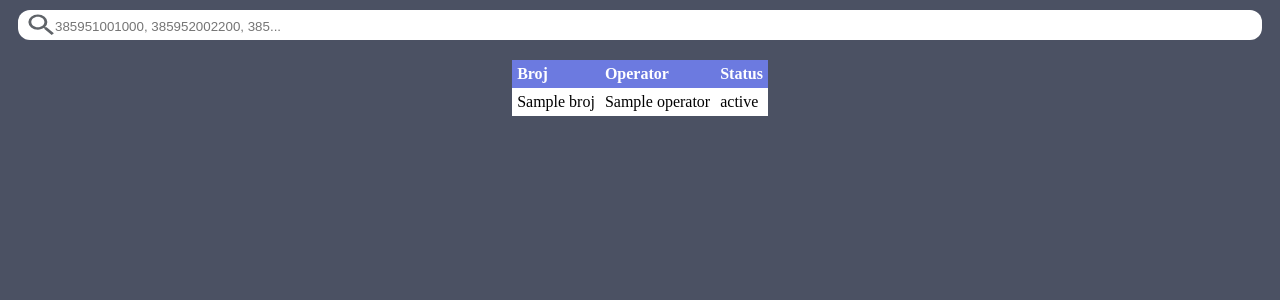
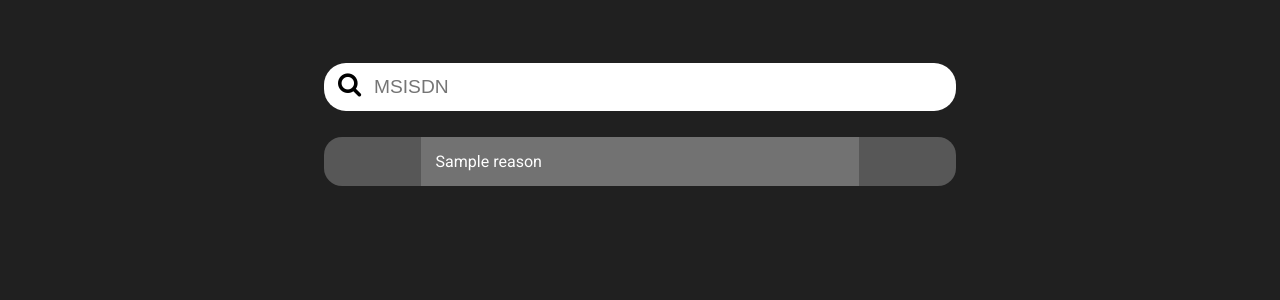
Before and after one commit to kazazEdis/hackom, a Flask app: template templates/mnp_results.html in a window 1280 px wide. Shown: the top 300 px of the page. Run offline with Flask 2, Linux system fonts and the light colour scheme; the template is opened without the code that fills it: most values are stand-ins (such as "Sample title", 1, 10 or a date in 2020); parts of the project's set-up code (start-up, migrations or seed data) failed here and were passed over.

Commit message:
Bad MSISDN error handling.

```diff
--- a/app.py
+++ b/app.py
@@ -11,16 +11,15 @@ app = Flask(__name__)
 def hackom():
     if request.method == "POST":
         msisdn = request.form.get("msisdn")
-        if "," in msisdn:
-            results = hakom.batch_operator(msisdn)
-            return render_template("mnp_results.html", results=results)
 
-        elif len(msisdn) >= 10 and "," not in msisdn:
-            results = hakom.operator(msisdn)
-            return render_template("mnp_results.html", results=results)
+        if len(msisdn) == 0:
+            return render_template("mnp_results.html", results=[{"Success": False, "Reason": "Please enter MSISDN!"}])
+
+        elif "," in msisdn:
+            return render_template("mnp_results.html", results=hakom.batch_operator(msisdn))
 
         else:
-            return render_template("mnp.html")
+            return render_template("mnp_results.html", results=hakom.operator(msisdn))
 
     else:
         return render_template("mnp.html")
--- a/static/css/base.css
+++ b/static/css/base.css
@@ -1,3 +1,3 @@
 body {
-    background-color: #4b5163;
+    background-color: #202020;
 }
--- a/static/css/mnp.css
+++ b/static/css/mnp.css
@@ -1,19 +1,17 @@
 #searchBar {
+  font-size: 120%;
+  height: 3rem;
+  width: 50%;
+  margin-left: 25%;
+  margin-top: 5%;
   background-color: white;
-    border-radius: 12px;
-    margin: 10px;
-    display: block;
-    position: relative;
-    height: 30px;
-    box-sizing: border-box;
-    padding-right: 100px;
+  border-radius: 22px;
 }
 
 #searchBar > input {
-      position: absolute;
-      left: 35px;
-      height: 100%;
-      width: 95%;
+    font-size: inherit;
+    height: -webkit-fill-available;
+    width: 90%;
     border: none;
     background-color: transparent;
 }
@@ -23,18 +21,41 @@
     border: none
 }
 
-  #searchBar > input::placeholder {
-    padding-left: 0%;
-  }
-
-  #searchBar > button > img {
-      height: inherit;
-      width: inherit;
-  }
-
 #searchBar > button {
-    height: 100%;
-    width: 35px;
+  margin-left: 0.5rem;
+  font-size: 130%;
   border: none;
   background-color: transparent;
 }
+
+table {
+  border: none;
+  width: auto;
+  margin: 0 auto;
+  width: 50%;
+  font-family: 'Roboto', sans-serif;
+  border-collapse:separate;
+  -webkit-border-vertical-spacing: 0.5rem;
+  -webkit-border-horizontal-spacing: 0px;
+}
+
+td {
+  border-style: none;
+  padding: 15px;
+  background-color: #575757;
+  color: #FFFFFF;
+}
+
+td:first-child {
+  border-top-left-radius: 18px;
+  border-bottom-left-radius: 18px;
+}
+
+td:nth-child(2) {
+  background-color: #727272;
+}
+
+td:last-child {
+  border-bottom-right-radius: 18px;
+  border-top-right-radius: 18px;
+}
--- a/static/css/mnp_results.css
+++ /dev/null
@@ -1,31 +0,0 @@
-table {
-    width: auto;
-    margin: 0 auto;
-  }
-
-table, th, td {
-    border: none;
-    border-collapse: collapse;
-    text-align: left;
-}
-
-#results {
-    border-radius: 80px;
-}
-
-thead > tr{
-    color: #ffffff;
-    background-color: #6c7ae0 ;
-}
-
-tbody > tr {
-    background-color: #ffffff
-}
-
-tbody > tr:nth-child(even) {
-    background-color: #D6EEEE;
-  }
-
-td,th {
-    padding: 5px;
-}
--- /dev/null
+++ b/static/js/mnp.js
@@ -0,0 +1,4 @@
+// var results = document.querySelector("#results > table > tbody")
+// if (results.childElementCount <= 1) {
+//     results.parentElement.remove()
+// }
--- a/templates/mnp.html
+++ b/templates/mnp.html
@@ -1,18 +1,23 @@
 {% extends 'base.html' %}
-
 
 {% block title %}MNP{% endblock %}
 {% block head %}
 {{ super() }}
+<link rel="preconnect" href="https://fonts.googleapis.com">
+<link rel="preconnect" href="https://fonts.gstatic.com" crossorigin>
+<link href="https://fonts.googleapis.com/css2?family=Roboto:wght@100;400&display=swap" rel="stylesheet">
+<link rel="stylesheet" href="https://cdnjs.cloudflare.com/ajax/libs/font-awesome/4.7.0/css/font-awesome.min.css">
 <link rel="stylesheet" href="{{ url_for('static', filename='css/mnp.css') }}">
+<script defer src="{{ url_for('static', filename='js/mnp.js') }}"></script>
 {% endblock %}
 {% block content %}
-<form autocomplete="off" method="POST" style="height:50px">
-    <section id="searchBar">
-        <button type="submit"><img src="{{ url_for('static', filename='img/search.svg') }}" alt="Search"></button>
-        <input name="msisdn" placeholder="385951001000, 385952002200, 385..."></input>
-    </section>
+{{ super() }}
+<form id="searchBar" autocomplete="off" method="POST">
+    <button type="submit">
+        <i class="fa fa-search"></i>
+    </button>
+    <input name="msisdn" placeholder="MSISDN"></input>
 </form>
+<br>
 {% block results %}{% endblock %}
-<script defer src="{{ url_for('static', filename='js/mnp.js') }}"></script>
 {% endblock %}
--- a/templates/mnp_results.html
+++ b/templates/mnp_results.html
@@ -1,29 +1,25 @@
 {% extends 'mnp.html' %}
 
-{% block head %}
-{{ super() }}
-<link rel="stylesheet" href="{{ url_for('static', filename='css/mnp_results.css') }}">
-{% endblock %}
 {% block results %}
-
 <div id="results">
-    <table border="1px">
-        <thead>
-            <tr>
-                <th>Broj</th>
-                <th>Operator</th>
-                <th>Status</th>
-            </tr>
-        </thead>
+    <table>
         <tbody>
         {% for res in results %}
+        {% if res.Success == True %}
             <tr>
-                <td>{{ res["Broj"] }}</td>
-                <td>{{ res["Operator"] }}</td>
-                <td>{{ res["Status"] }}</td>
+                <td>{{ res.Broj }}</td>
+                <td>{{ res.Operator }}</td>
+                <td>{{ res.Status }}</td>
             </tr>
+        {% else %}
+            <tr>
+                <td></td>
+                <td>{{ res.Reason }}</td>
+                <td></td>
+            </tr>
+        {% endif %}
         {% endfor %}
         </tbody>
     </table>
 </div>
-{% endblock %}
+{% endblock%}
```
Also changed, not shown: hakom.py (+36 -12 lines), preneseno.json (+1 -1 lines), static/img/search.svg (deleted), test.jpeg. Lines whose indentation alone changed are shown as unchanged.
